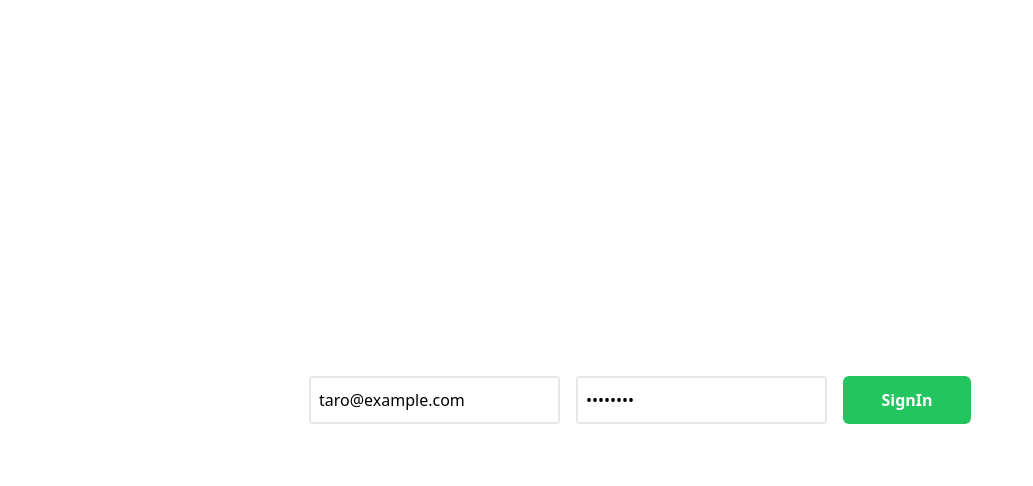
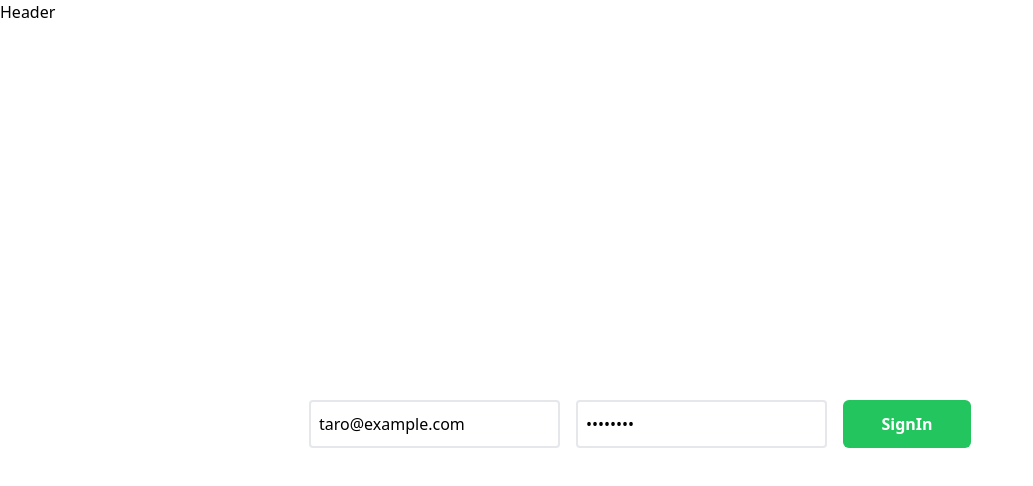
Before and after one commit to hironomiu/rust_actix_web_sqlx, a React (Create React App) app in the folder client/: page / in a window 1280 px wide. Shown: the top 486 px of the page, without its empty margins (0-1033 px from the left). Built offline with nearby package versions, Linux system fonts and the light colour scheme; no server answers.

Commit message:
commited

```diff
--- a/client/src/App.tsx
+++ b/client/src/App.tsx
@@ -1,11 +1,11 @@
 import React from 'react'
-import Main from './components/Main'
+import Layout from './components/Layout'
 import { RecoilRoot } from 'recoil'
 
 const App = () => {
   return (
     <RecoilRoot>
-      <Main />
+      <Layout />
     </RecoilRoot>
   )
 }
--- /dev/null
+++ b/client/src/components/Header.tsx
@@ -0,0 +1,7 @@
+import React from 'react'
+
+const Header = () => {
+  return <div>Header</div>
+}
+
+export default Header
--- /dev/null
+++ b/client/src/components/Layout.tsx
@@ -0,0 +1,13 @@
+import React from 'react'
+import Header from './Header'
+import Main from './Main'
+const Layout = () => {
+  return (
+    <div>
+      <Header />
+      <Main />
+    </div>
+  )
+}
+
+export default Layout
```
Also changed, not shown: 2 other files (tests, documents, lock files or other folders).
